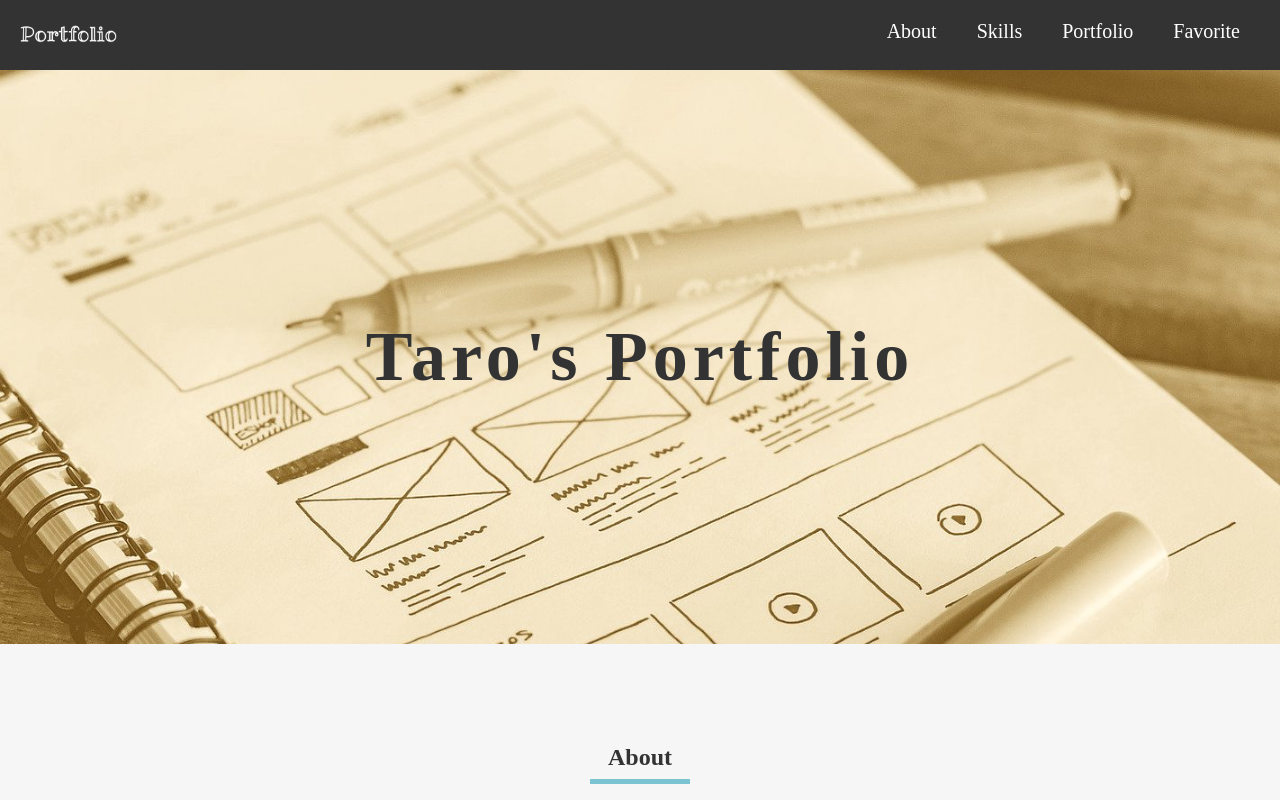
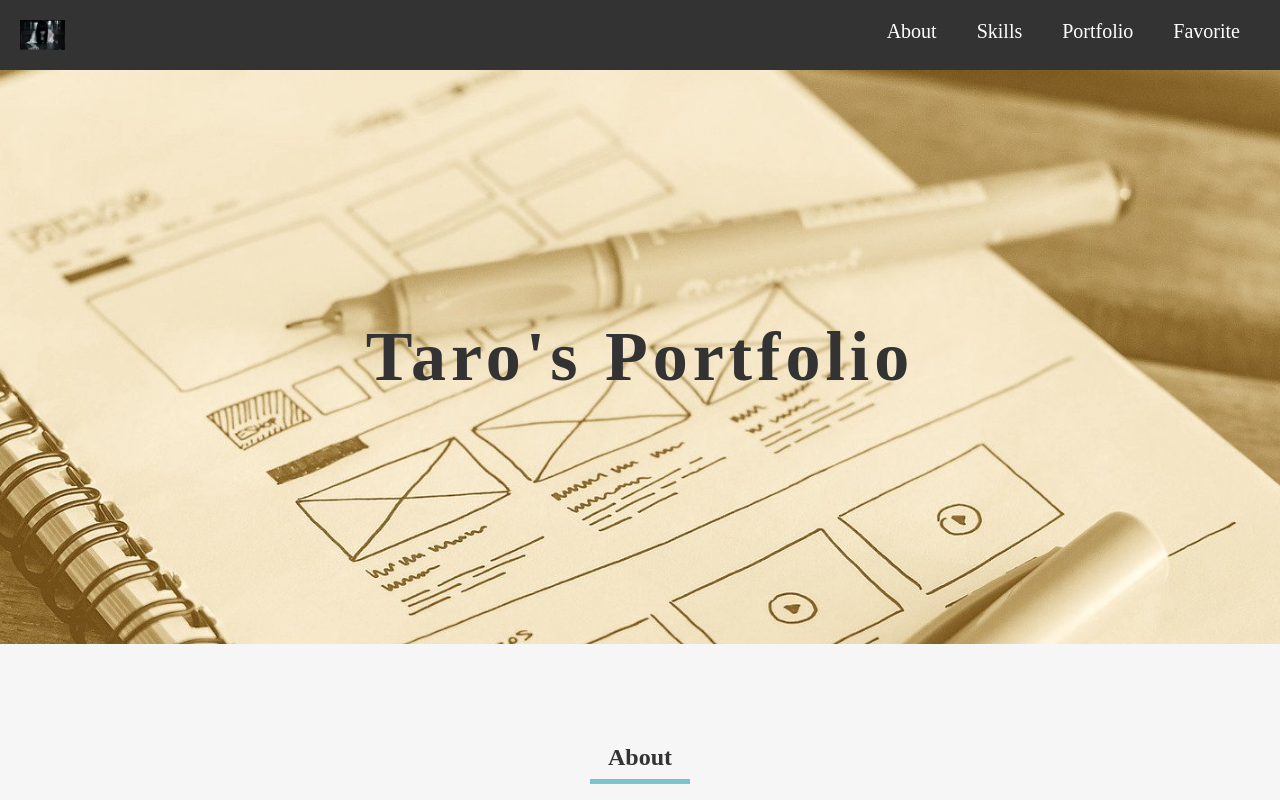
Before and after one commit to haruto26s1100222-dot/portfolio, a plain HTML site: page Portfolio/index.html in a window 1280 px wide. Shown: the top 800 px of the page. Drawn offline with Linux system fonts and the light colour scheme.

Commit message:
Update index.html

```diff
--- a/Portfolio/index.html
+++ b/Portfolio/index.html
@@ -8,7 +8,7 @@
 </head>
 <body>
     <header>
-        <img src="image/logo.png">
+        <img src="Portfolio/image/HIRO1018124_TP_V.jpg">
        <ul>
       <li><a href="#about">About</a></li>
       <li><a href="#skills">Skills</a></li>
```
